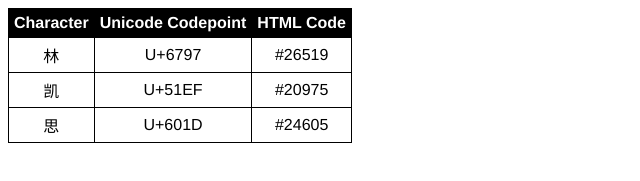
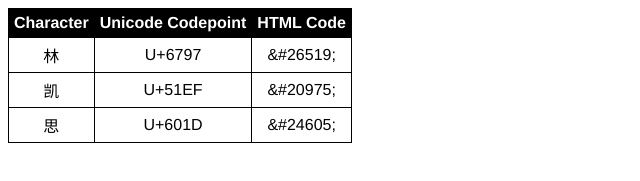
Before and after one commit to cs336/code, a website: page unit04-html/public/index.html in a window 1280 px wide. Shown: the part 341-522 px from the top of the page, 0-640 px from the left. Drawn offline with Linux system fonts and the light colour scheme.

Commit message:
added HTML character codes...

```diff
--- a/unit04-html/public/index.html
+++ b/unit04-html/public/index.html
@@ -21,9 +21,9 @@
                 <tr><th>Character</th><th>Unicode Codepoint</th><th>HTML Code</th></tr>
             </thead>
             <tbody>
-                <tr><td>林</td><td>U+6797</td><td>#26519</td></tr>
-                <tr><td>凯</td><td>U+51EF</td><td>#20975</td></tr>
-                <tr><td>思</td><td>U+601D</td><td>#24605</td></tr>
+                <tr><td>林</td><td>U+6797</td><td>&amp;#26519;</td></tr>
+                <tr><td>凯</td><td>U+51EF</td><td>&amp;#20975;</td></tr>
+                <tr><td>思</td><td>U+601D</td><td>&amp;#24605;</td></tr>
             </tbody>
         </table>
     </body>
```
